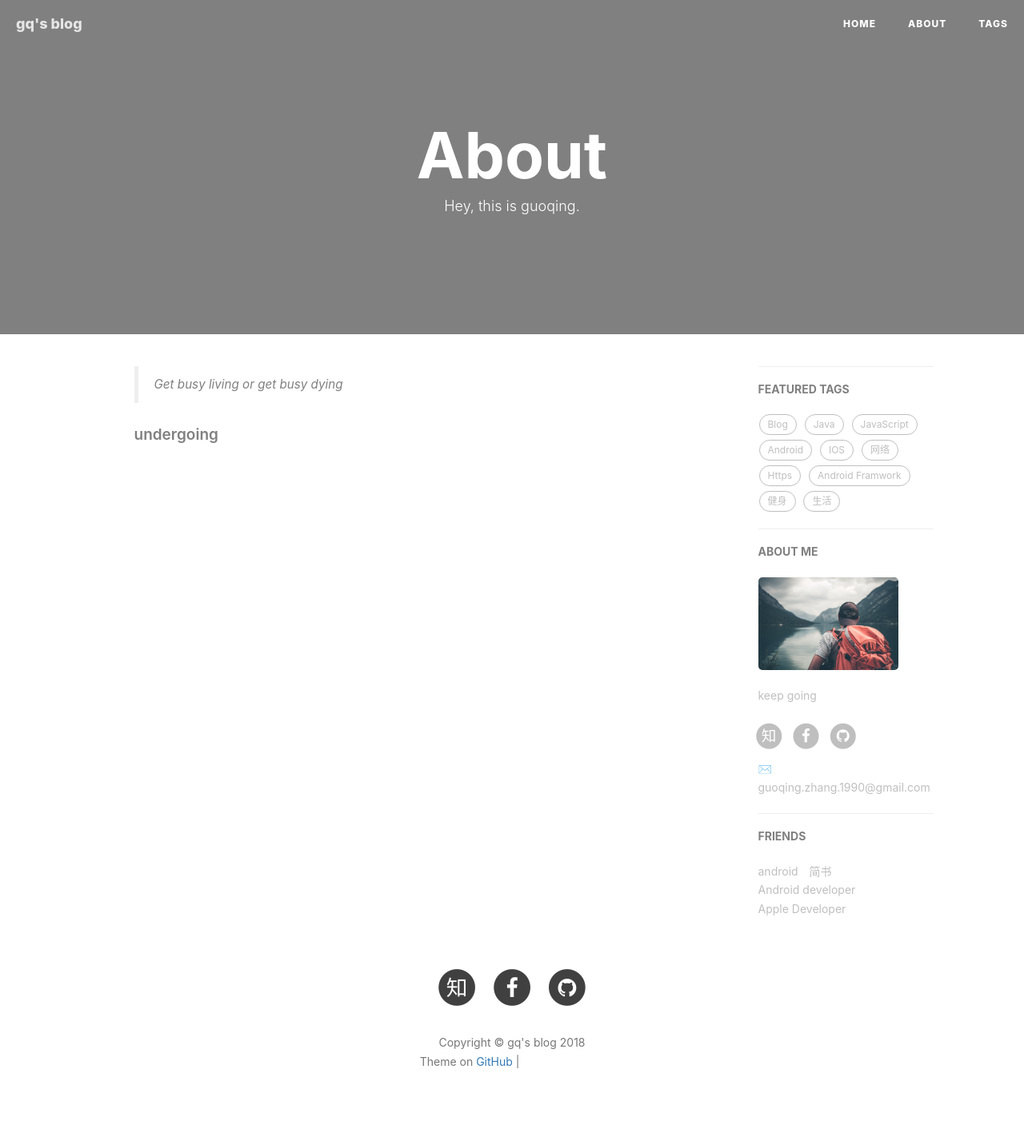
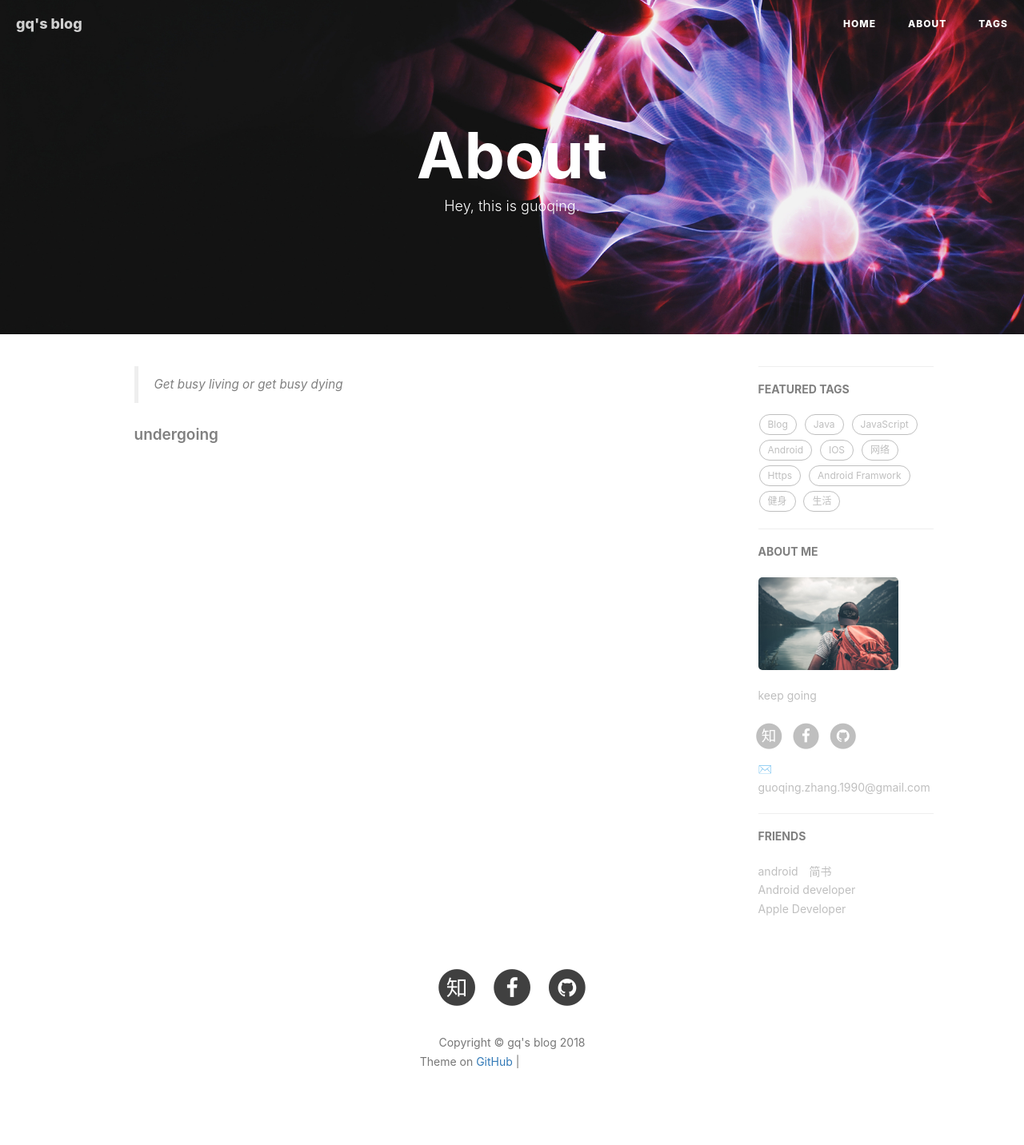
Before and after one commit to MR-GuoQing/blog, a Jekyll site: the page built from about.html, in a window 1280 px wide. Shown: the whole page at 80% size. Built offline with Jekyll 4.4.1, drawn with Linux system fonts in a browser that asks for light colours; nearby versions of some CDN libraries; comment, search, counter and statistics services are not loaded; grey boxes are pictures that could not be loaded.

Commit message:
Update about.html

```diff
--- a/about.html
+++ b/about.html
@@ -2,7 +2,7 @@
 layout: page
 title: "About"
 description: "Hey, this is guoqing."
-header-img: "img/post-bg-rwd.jpg"
+header-img: "img/posts/04.jpg"
 ---
 
 <!-- Language Selector -->
```
